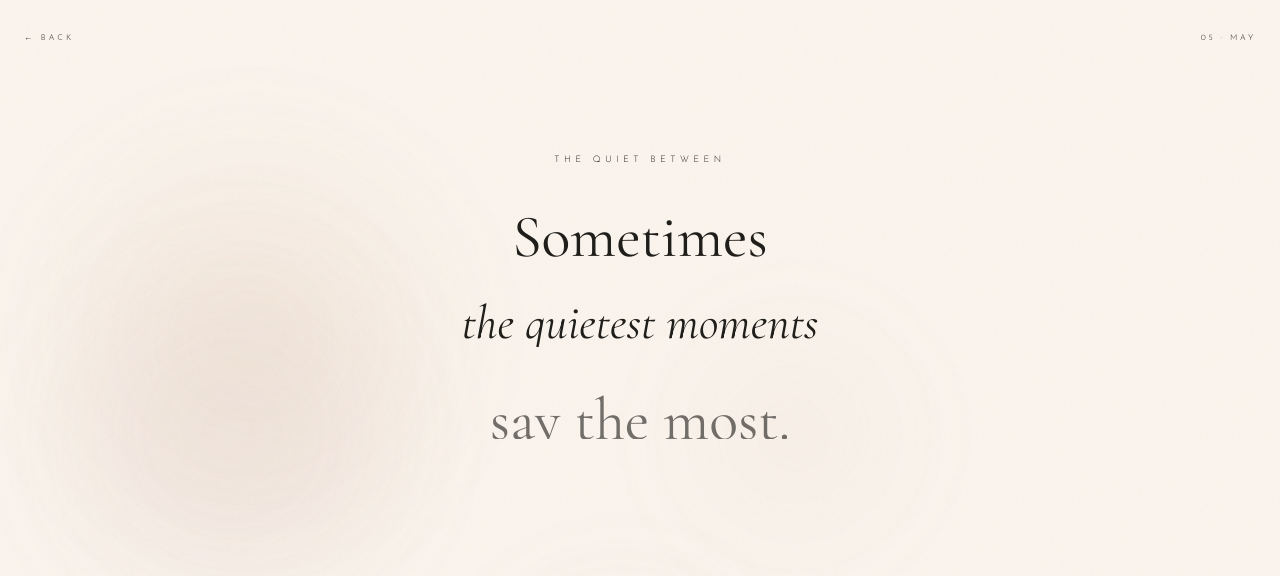
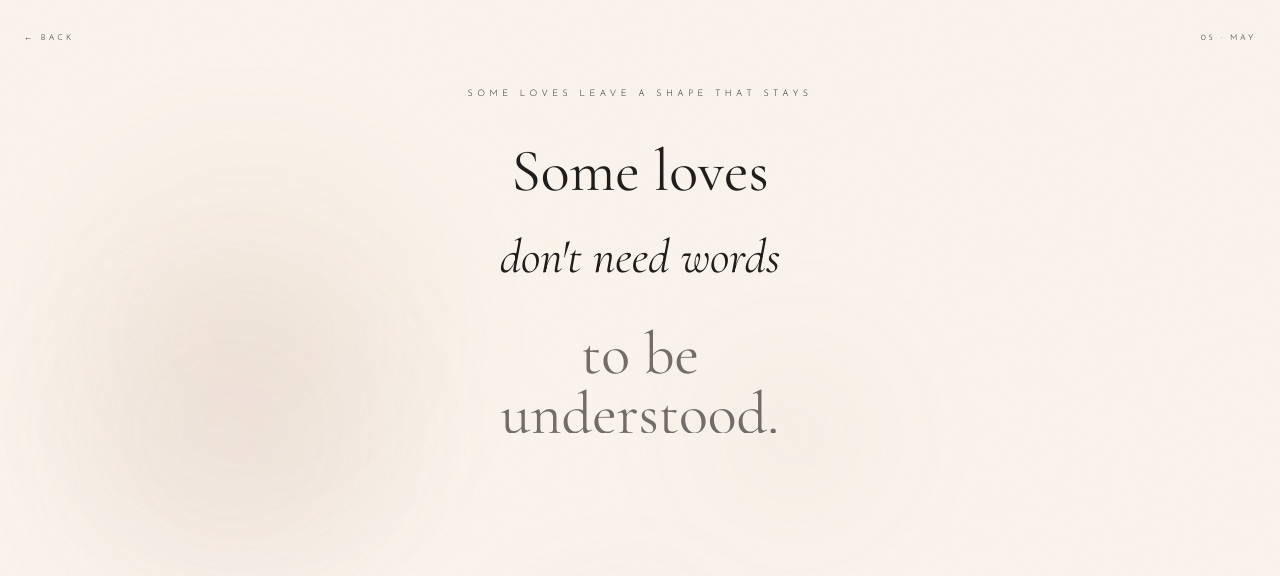
Before and after one commit to Kraftsman1/somewhere-between, a Nuxt app: page /may in a window 1280 px wide. Shown: the top 576 px of the page. Built offline with nearby package versions, Linux system fonts and the light colour scheme.

Commit message:
feat: rewrite May chapter — remembrance of Bibi, enduring love theme

```diff
--- a/app/pages/may.vue
+++ b/app/pages/may.vue
@@ -2,10 +2,8 @@
   <div
     class="relative min-h-[100dvh] w-full flex flex-col items-center justify-center overflow-hidden"
     style="background-color: var(--color-bg);"
-    @click="onAnyClick"
-    @touchstart.passive="onAnyClick"
   >
-    <AmbientBackground :warmth-level="0.05" />
+    <AmbientBackground :warmth-level="0.08" />
 
     <!-- Grain -->
     <div class="fixed inset-0 z-[2] pointer-events-none opacity-50"
@@ -24,23 +22,23 @@
     <!-- Canvas text area -->
     <div class="relative z-20 max-w-md w-full px-8 text-center flex flex-col items-center gap-10">
 
-      <p class="font-sans text-[9px] tracking-[0.5em] uppercase text-accent/35 font-light">the quiet between</p>
+      <p class="font-sans text-[9px] tracking-[0.5em] uppercase text-accent/35 font-light">some loves leave a shape that stays</p>
 
       <!-- Word-by-word reveal -->
       <div class="space-y-8">
         <div ref="line1" class="overflow-hidden">
-          <p class="font-serif text-[2.5rem] md:text-6xl leading-snug canvas-line" style="opacity: 0; transform: translateY(30px);">
-            Sometimes
+          <p class="font-serif text-[2.5rem] md:text-6xl leading-snug" style="opacity: 0; transform: translateY(30px);">
+            Some loves
           </p>
         </div>
         <div ref="line2" class="overflow-hidden">
-          <p class="font-serif text-[2rem] md:text-5xl leading-snug italic canvas-line" style="opacity: 0; transform: translateY(30px);">
-            the quietest moments
+          <p class="font-serif text-[2rem] md:text-5xl leading-snug italic" style="opacity: 0; transform: translateY(30px);">
+            don't need words
           </p>
         </div>
         <div ref="line3" class="overflow-hidden">
-          <p class="font-serif text-[2.5rem] md:text-6xl leading-snug canvas-line" style="opacity: 0; transform: translateY(30px);">
-            say the most.
+          <p class="font-serif text-[2.5rem] md:text-6xl leading-snug" style="opacity: 0; transform: translateY(30px);">
+            to be understood.
           </p>
         </div>
       </div>
@@ -48,20 +46,25 @@
       <!-- Follow-up text -->
       <div ref="followUp" style="opacity: 0;">
         <p class="font-serif text-xl md:text-2xl leading-snug text-text/70 italic">
-          There's a kind of comfort in just being somewhere<br />at the same time as someone.
+          Thirteen years of presence. Of loyalty that never<br />asked for anything in return.
         </p>
         <p class="font-serif text-lg md:text-xl mt-4 leading-snug text-text/60 italic">
-          No performance. No explanation.<br />Just presence, and that being enough.
+          The kind of love that makes the house feel<br />different when it's gone.
         </p>
       </div>
 
-      <!-- Easter egg hint (corner trigger - shown after animation) -->
+      <!-- Bibi's name -->
+      <div ref="bibiEl" style="opacity: 0;">
+        <p class="font-serif text-xl md:text-2xl text-text/80 italic">Bibi.</p>
+      </div>
+
+      <!-- Easter egg — appears after full animation completes -->
       <div v-if="animDone" class="mt-4">
         <EasterEgg
           trigger="corner"
-          icon="♩"
-          content="Some silences are better than most conversations."
-          sub-content="This is one of them."
+          icon="·"
+          content="Love doesn't disappear."
+          sub-content="Sometimes it simply changes shape."
           corner-position="bottom-6 right-6"
         />
       </div>
@@ -79,43 +82,14 @@ const line1 = ref<HTMLElement | null>(null)
 const line2 = ref<HTMLElement | null>(null)
 const line3 = ref<HTMLElement | null>(null)
 const followUp = ref<HTMLElement | null>(null)
+const bibiEl = ref<HTMLElement | null>(null)
 const animDone = ref(false)
 
-// Web Audio chime — only fires after first user gesture (which is the click handler itself)
-let audioCtx: AudioContext | null = null
-const playChime = () => {
-  try {
-    if (!audioCtx) audioCtx = new (window.AudioContext || (window as any).webkitAudioContext)()
-    const osc = audioCtx.createOscillator()
-    const gain = audioCtx.createGain()
-    osc.connect(gain)
-    gain.connect(audioCtx.destination)
-    osc.type = 'sine'
-    osc.frequency.setValueAtTime(528, audioCtx.currentTime)
-    osc.frequency.exponentialRampToValueAtTime(792, audioCtx.currentTime + 0.35)
-    gain.gain.setValueAtTime(0.12, audioCtx.currentTime)
-    gain.gain.exponentialRampToValueAtTime(0.001, audioCtx.currentTime + 1.2)
-    osc.start(audioCtx.currentTime)
-    osc.stop(audioCtx.currentTime + 1.2)
-  } catch (_) {}
-}
-
-let chimeReady = false
-const onAnyClick = () => {
-  if (!chimeReady) {
-    chimeReady = true
-    // First tap unlocks audio context
-    try {
-      audioCtx = new (window.AudioContext || (window as any).webkitAudioContext)()
-    } catch (_) {}
-  }
-}
-
 onMounted(() => {
-  const els = [line1.value, line2.value, line3.value]
+  const lineRefs = [line1.value, line2.value, line3.value]
   const tl = gsap.timeline({ onComplete: () => { animDone.value = true } })
 
-  els.forEach((el, i) => {
+  lineRefs.forEach((el, i) => {
     if (!el) return
     const p = el.querySelector('p')
     if (!p) return
@@ -125,10 +99,11 @@ onMounted(() => {
       duration: 1.4,
       ease: 'expo.out',
       delay: i === 0 ? 0.8 : 0,
-    }, i === 0 ? '+=0' : `+=0.6`)
+    }, i === 0 ? '+=0' : '+=0.6')
   })
 
   tl.to(followUp.value, { opacity: 1, duration: 1.8, ease: 'sine.inOut' }, '+=1.5')
-  tl.call(() => { if (chimeReady) playChime() }, [], '+=0.5')
+  // Bibi's name: imperceptibly slow. She should almost wonder if she imagined it.
+  tl.to(bibiEl.value, { opacity: 0.65, duration: 4.5, ease: 'power1.inOut' }, '+=4')
 })
 </script>
```
